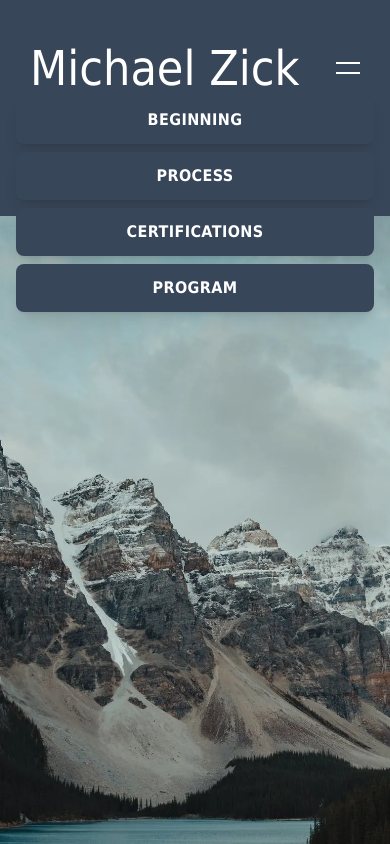
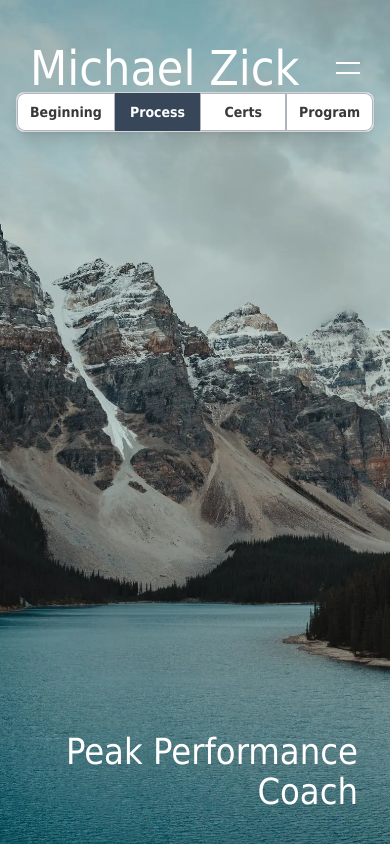
Before and after one commit to michaelzick/michaelzick.com, a Next.js app: page / in a window 390 px wide. Shown: the top 844 px of the page. Built offline with nearby package versions, Linux system fonts and the light colour scheme.

Commit message:
refactor: enhance LinkTab component with isActive prop and improve mobile label handling

```diff
--- a/components/HomePageContent.tsx
+++ b/components/HomePageContent.tsx
@@ -7,26 +7,52 @@ type SectionId = 'where' | 'process' | 'specialties' | 'program'
 type SectionConfig = {
   id: SectionId
   linkText: string
+  mobileLabel?: string
   sectionRef: RefObject<HTMLElement>
   titleRef: RefObject<HTMLHeadingElement>
 }
 
-function LinkTab({ href, label, variant }: { href: string; label: string; variant: 'desktop' | 'mobile' }) {
+function LinkTab({
+  href,
+  label,
+  variant,
+  isActive,
+}: {
+  href: string
+  label: string
+  variant: 'desktop' | 'mobile'
+  isActive: boolean
+}) {
   const [isVisible, setIsVisible] = useState(false)
   const baseClasses =
-    'pointer-events-auto block rounded-lg bg-dark-blue text-white shadow-lg transition-all duration-500 ease-out focus:outline-none focus-visible:ring-2 focus-visible:ring-white'
+    'pointer-events-auto block transition-all duration-300 ease-out focus:outline-none focus-visible:ring-2 focus-visible:ring-offset-2 focus-visible:ring-dark-blue'
 
   useEffect(() => {
     const frame = requestAnimationFrame(() => setIsVisible(true))
     return () => cancelAnimationFrame(frame)
   }, [])
 
+  const visibilityClasses =
+    variant === 'desktop'
+      ? isVisible
+        ? 'translate-x-0 opacity-100'
+        : 'translate-x-4 opacity-0'
+      : isVisible
+        ? 'opacity-100'
+        : 'opacity-0'
+
+  const desktopStateClasses = isActive
+    ? 'bg-dark-blue text-white hover:bg-dark-blue/80'
+    : 'bg-dark-blue/70 text-white hover:bg-dark-blue/90'
+
+  const mobileStateClasses = isActive
+    ? 'bg-dark-blue text-white border-dark-blue'
+    : 'bg-white/90 text-default-grey border-dark-blue/40'
+
   const variantClasses =
     variant === 'desktop'
-      ? 'px-4 py-2 hover:bg-dark-blue/80'
-      : 'w-full px-4 py-3 text-center font-semibold uppercase tracking-wide'
-
-  const visibilityClasses = isVisible ? 'translate-x-0 opacity-100' : 'translate-x-4 opacity-0'
+      ? `rounded-lg px-4 py-2 shadow-lg ${desktopStateClasses}`
+      : `flex-1 px-3 py-2 text-sm font-semibold text-center border ${mobileStateClasses} first:rounded-l-lg last:rounded-r-lg`
 
   return (
     <a href={href} className={`${baseClasses} ${variantClasses} ${visibilityClasses}`}>
@@ -51,24 +77,28 @@ const sectionConfig = useMemo<SectionConfig[]>(
       {
         id: 'where',
         linkText: 'Beginning',
+        mobileLabel: 'Beginning',
         sectionRef: whereSectionRef,
         titleRef: whereTitleRef,
       },
       {
         id: 'process',
         linkText: 'Process',
+        mobileLabel: 'Process',
         sectionRef: processSectionRef,
         titleRef: processTitleRef,
       },
       {
         id: 'specialties',
         linkText: 'Certifications',
+        mobileLabel: 'Certs',
         sectionRef: specialtiesSectionRef,
         titleRef: specialtiesTitleRef,
       },
       {
         id: 'program',
         linkText: 'Program',
+        mobileLabel: 'Program',
         sectionRef: programSectionRef,
         titleRef: programTitleRef,
       },
@@ -92,13 +122,25 @@ const sectionConfig = useMemo<SectionConfig[]>(
     program: false,
   })
   const [activeLinks, setActiveLinks] = useState<SectionId[]>([])
+  const [activeSection, setActiveSection] = useState<SectionId>('where')
+  const visitedSectionsRef = useRef<SectionId[]>([])
 
-  const renderLinks = (suffix: string) =>
-    sectionConfig
-      .filter(({ id }) => activeLinks.includes(id))
-      .map(({ id, linkText }) => (
-        <LinkTab key={`${id}-${suffix}`} href={`#${id}`} label={linkText} variant={suffix === 'desktop' ? 'desktop' : 'mobile'} />
+  const renderLinks = (variant: 'desktop' | 'mobile') => {
+    const configs =
+      variant === 'desktop'
+        ? sectionConfig.filter(({ id }) => activeLinks.includes(id))
+        : sectionConfig
+
+    return configs.map(({ id, linkText, mobileLabel }) => (
+      <LinkTab
+        key={`${id}-${variant}`}
+        href={`#${id}`}
+        label={variant === 'mobile' && mobileLabel ? mobileLabel : linkText}
+        variant={variant}
+        isActive={activeSection === id}
+      />
     ))
+  }
 
   useEffect(() => {
     const titleObserver = new IntersectionObserver(
@@ -129,28 +171,51 @@ const sectionConfig = useMemo<SectionConfig[]>(
   }, [sectionConfig])
 
   useEffect(() => {
-    const sectionObserver = new IntersectionObserver(
-      (entries) => {
-        entries.forEach((entry) => {
-          const sectionId = entry.target.getAttribute('data-section-id') as SectionId | null
-          if (!sectionId) return
-          if (entry.isIntersecting) {
-            setActiveLinks((prev) => (prev.includes(sectionId) ? prev : [...prev, sectionId]))
+    if (typeof window === 'undefined') return
+
+    const updateActiveState = () => {
+      const viewportHeight = window.innerHeight || 0
+      const focusThreshold = viewportHeight * 0.35
+
+      let current: SectionId | null = null
+      const nextVisited = [...visitedSectionsRef.current]
+
+      sectionConfig.forEach(({ id, titleRef }) => {
+        const titleNode = titleRef.current
+        if (!titleNode) return
+
+        const titleOffset = titleNode.getBoundingClientRect().top
+
+        if (titleOffset <= focusThreshold) {
+          current = id
+          if (!nextVisited.includes(id)) {
+            nextVisited.push(id)
           }
-        })
-      },
-      { threshold: 0, rootMargin: '-35% 0px -35% 0px' },
-    )
-
-    sectionConfig.forEach(({ id, sectionRef }) => {
-      const node = sectionRef.current
-      if (node) {
-        node.setAttribute('data-section-id', id)
-        sectionObserver.observe(node)
         }
       })
 
-    return () => sectionObserver.disconnect()
+      const resolvedCurrent = current ?? sectionConfig[0]?.id ?? 'where'
+
+      setActiveSection((prev) => (prev === resolvedCurrent ? prev : resolvedCurrent))
+
+      if (
+        nextVisited.length !== visitedSectionsRef.current.length ||
+        nextVisited.some((id, index) => visitedSectionsRef.current[index] !== id)
+      ) {
+        visitedSectionsRef.current = nextVisited
+        setActiveLinks([...nextVisited])
+      }
+    }
+
+    updateActiveState()
+
+    window.addEventListener('scroll', updateActiveState, { passive: true })
+    window.addEventListener('resize', updateActiveState)
+
+    return () => {
+      window.removeEventListener('scroll', updateActiveState)
+      window.removeEventListener('resize', updateActiveState)
+    }
   }, [sectionConfig])
 
   return (
@@ -159,8 +224,10 @@ const sectionConfig = useMemo<SectionConfig[]>(
         {renderLinks('desktop')}
       </div>
 
-      <div className="pointer-events-none sticky top-24 z-40 hidden w-full flex-col space-y-2 px-4 max-[929px]:flex">
+      <div className="pointer-events-none fixed inset-x-4 top-[92px] z-40 hidden max-[929px]:flex">
+        <div className="pointer-events-auto flex w-full overflow-hidden rounded-lg border border-dark-blue/20 bg-white/95 shadow-lg backdrop-blur">
           {renderLinks('mobile')}
+        </div>
       </div>
 
       {/* Hero Section */}
```
Lines whose indentation alone changed are shown as unchanged.
